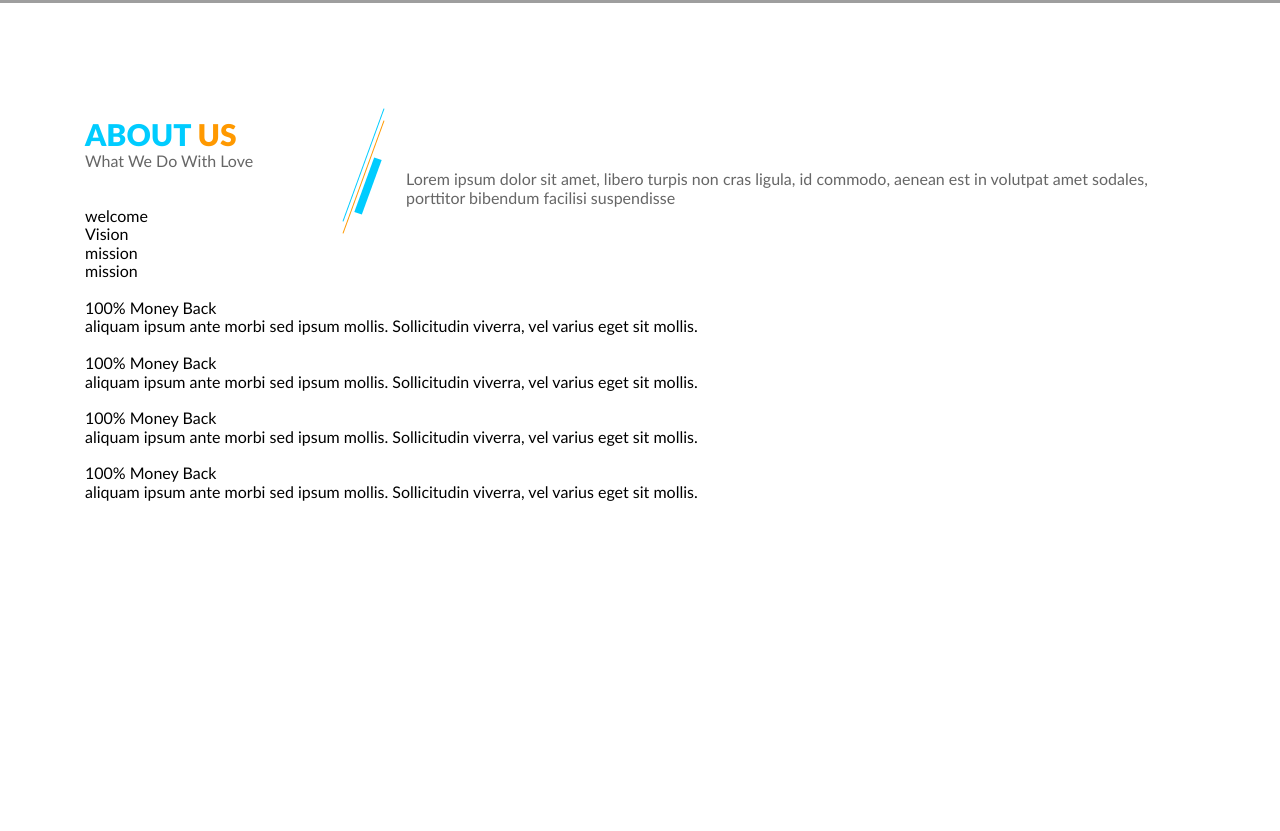
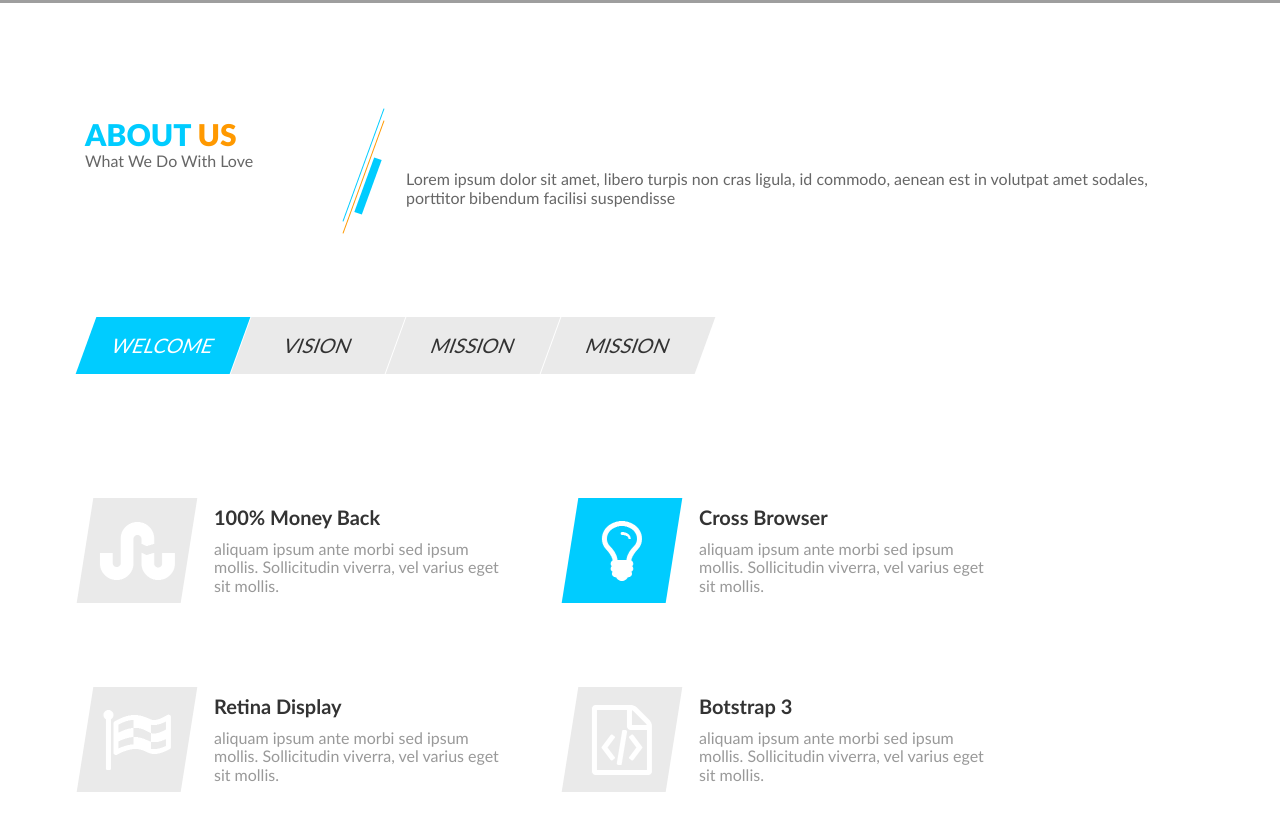
Before and after one commit to andryxxa93/website-fe, a website: page src/index.html in a window 1280 px wide. Shown: the part 1029-1860 px from the top of the page. Before the commit the page ends 1530 px from the top, so only its background shows below. Drawn offline with Linux system fonts and the light colour scheme; grey boxes are pictures that could not be loaded.

Commit message:
Finish second section

```diff
--- a/src/index.html
+++ b/src/index.html
@@ -33,7 +33,7 @@
                 </div>
             </div>
     </header>
-    <div class="promo">
+    <section class="promo">
         <div class="container">
             <div class="wrapper">
                 <h1 class="promo__header">
@@ -46,8 +46,8 @@
                 <img src="./icons/scroll.png" alt="" class="scroll">
             </div>
         </div>
-    </div>
-    <div class="about">
+    </section>
+    <section class="about">
         <div class="container">
             <div class="headline">
                 <div class="headline__info">
@@ -65,19 +65,23 @@
                     Lorem ipsum dolor sit amet, libero turpis non cras ligula, id commodo, aenean est in volutpat amet sodales, porttitor bibendum facilisi suspendisse
                 </div>
             </div>
+
             <!-- Accordion -->
+
             <div class="accordion">
                 <div class="accordion__nav">
-                    <div class="accordion_nav">welcome</div>
-                    <div class="accordion_nav">Vision</div>
-                    <div class="accordion_nav">mission</div>
-                    <div class="accordion_nav">mission</div>
+                    <div class="accordion__nav-item accordion__nav-item_active">welcome</div>
+                    <div class="accordion__nav-item">Vision</div>
+                    <div class="accordion__nav-item">mission</div>
+                    <div class="accordion__nav-item">mission</div>
                 </div>
                 <div class="accordion__content">
+                    <div class="accordion__content-block">
                         <div class="accordion__content-item">
-                        <div class="accordion__content-img">
-                            <img src="" alt="">
+                            <div class="accordion__content-picture">
+                                <img src="./icons/money_back.png" alt="money">
                             </div>
+                            <div class="accordion__content-info">
                                 <div class="accordion__content-title">
                                     100% Money Back
                                 </div>
@@ -85,34 +89,46 @@
                                     aliquam ipsum ante morbi sed ipsum mollis. Sollicitudin viverra, vel varius eget sit mollis.
                                 </div>
                             </div>
+                        </div>
+                        <div class="vertical-line"></div>
                         <div class="accordion__content-item">
-                        <div class="accordion__content-img">
-                            <img src="" alt="">
+                            <div class="accordion__content-picture accordion__content-picture_active">
+                                <img src="./icons/cross_browser.png" alt="browser">
                             </div>
+                            <div class="accordion__content-info">
                                 <div class="accordion__content-title">
-                            100% Money Back
+                                    Cross Browser
                                 </div>
                                 <div class="accordion__content-text">
                                     aliquam ipsum ante morbi sed ipsum mollis. Sollicitudin viverra, vel varius eget sit mollis.
                                 </div>
                             </div>
+                        </div>
+                    </div>
+                    <div class="horizontal-line"></div>
+                    <div class="horizontal-line"></div>
+                    <div class="accordion__content-block">
                         <div class="accordion__content-item">
-                        <div class="accordion__content-img">
-                            <img src="" alt="">
+                            <div class="accordion__content-picture">
+                                <img src="./icons/Retina_display.png" alt="display">
                             </div>
+                            <div class="accordion__content-info">
                                 <div class="accordion__content-title">
-                            100% Money Back
+                                    Retina Display
                                 </div>
                                 <div class="accordion__content-text">
                                     aliquam ipsum ante morbi sed ipsum mollis. Sollicitudin viverra, vel varius eget sit mollis.
                                 </div>
                             </div>
+                        </div>
+                        <div class="vertical-line"></div>
                         <div class="accordion__content-item">
-                        <div class="accordion__content-img">
-                            <img src="" alt="">
+                            <div class="accordion__content-picture">
+                                <img src="./icons/bootstrap.png" alt="bootstrap">
                             </div>
+                            <div class="accordion__content-info">
                                 <div class="accordion__content-title">
-                            100% Money Back
+                                    Botstrap 3
                                 </div>
                                 <div class="accordion__content-text">
                                     aliquam ipsum ante morbi sed ipsum mollis. Sollicitudin viverra, vel varius eget sit mollis.
@@ -122,5 +138,7 @@
                     </div>
                 </div>
             </div>
+        </div>
+    </div>
 </body>
 </html>
--- a/src/sass/base/_variables.scss
+++ b/src/sass/base/_variables.scss
@@ -3,3 +3,5 @@ $main-color: #00ccff;
 $orange: #ff9900;
 $grey : #666666;
 $grey-light: #999999;
+$section-about: #eaeaea;
+$black-text: #333333;
--- a/src/sass/blocks/_about.scss
+++ b/src/sass/blocks/_about.scss
@@ -1,3 +1,3 @@
 .about {
-    padding: 114px 0 0 0;
+    padding: 114px 0 178px 0;
 }
--- /dev/null
+++ b/src/sass/components/_accordion.scss
@@ -0,0 +1,80 @@
+.accordion {
+    &__nav {
+        padding-top: 110px;
+        display: flex;
+        flex-direction: row;
+        justify-content: flex-start;
+        align-items: center;
+        &-item {
+            width: 154px;
+            height: 57px;
+            transform: skew(-20deg);
+            background-color: $section-about;
+            margin-left: 1px;
+            text-transform: uppercase;
+            font-size: 20px;
+            font-weight: 400;
+            color: $black-text;
+            display: flex;
+            justify-content: center;
+            align-items: center;
+            cursor: pointer;
+            &_active {
+                background-color: $main-color;
+                color: $white;
+            }
+        }
+    }
+    &__content {
+        padding-top: 124px;
+        &-block {
+            padding-top: 84px;
+            display: flex;
+            flex-direction: row;
+            &:nth-child(1) {
+                padding-top: 0;
+            }
+        }
+        &-item {
+            display: flex;
+            flex-direction: row;
+            align-items: center;
+            &:nth-child(3) {
+                padding-left: 71px;
+            }
+         }
+        &-picture {
+            width: 104px;
+            height: 105px;
+            display: flex;
+            align-items: center;
+            justify-content: center;
+            transform: skew(-9deg);
+            background-color: $section-about;
+            &_active {
+                background-color: $main-color;
+            }
+            img {
+                transform: skew(9deg);
+            }
+        }
+        &-info {
+            display: flex;
+            flex-direction: column;
+            padding-left: 25px;
+        }
+        &-title {
+            color: $black-text;
+            font-size: 20px;
+            font-weight: 700;
+        }
+        &-text {
+            padding-top: 11px;
+            max-width: 285px;
+            color: $grey-light;
+            font-size: 16px;
+            font-weight: 400;
+        }
+    }
+
+}
--- a/src/sass/style.scss
+++ b/src/sass/style.scss
@@ -2,6 +2,7 @@
 @import "./libs/fonts";
 @import "./libs/bootstrap-grid.min";
 @import "./base/variables";
+
 *	{
     font-family: 'Lato', sans-serif;
 }
@@ -10,4 +11,5 @@
 @import "./blocks/promo";
 @import "./blocks/about";
 @import "./blocks/headline";
+@import "./components/accordion.scss";
 // @import "./media";
```
Also changed, not shown: dist/index.html, src/css/style.min.css (deleted), src/css/stylemin.css. Lines whose indentation alone changed are shown as unchanged.
